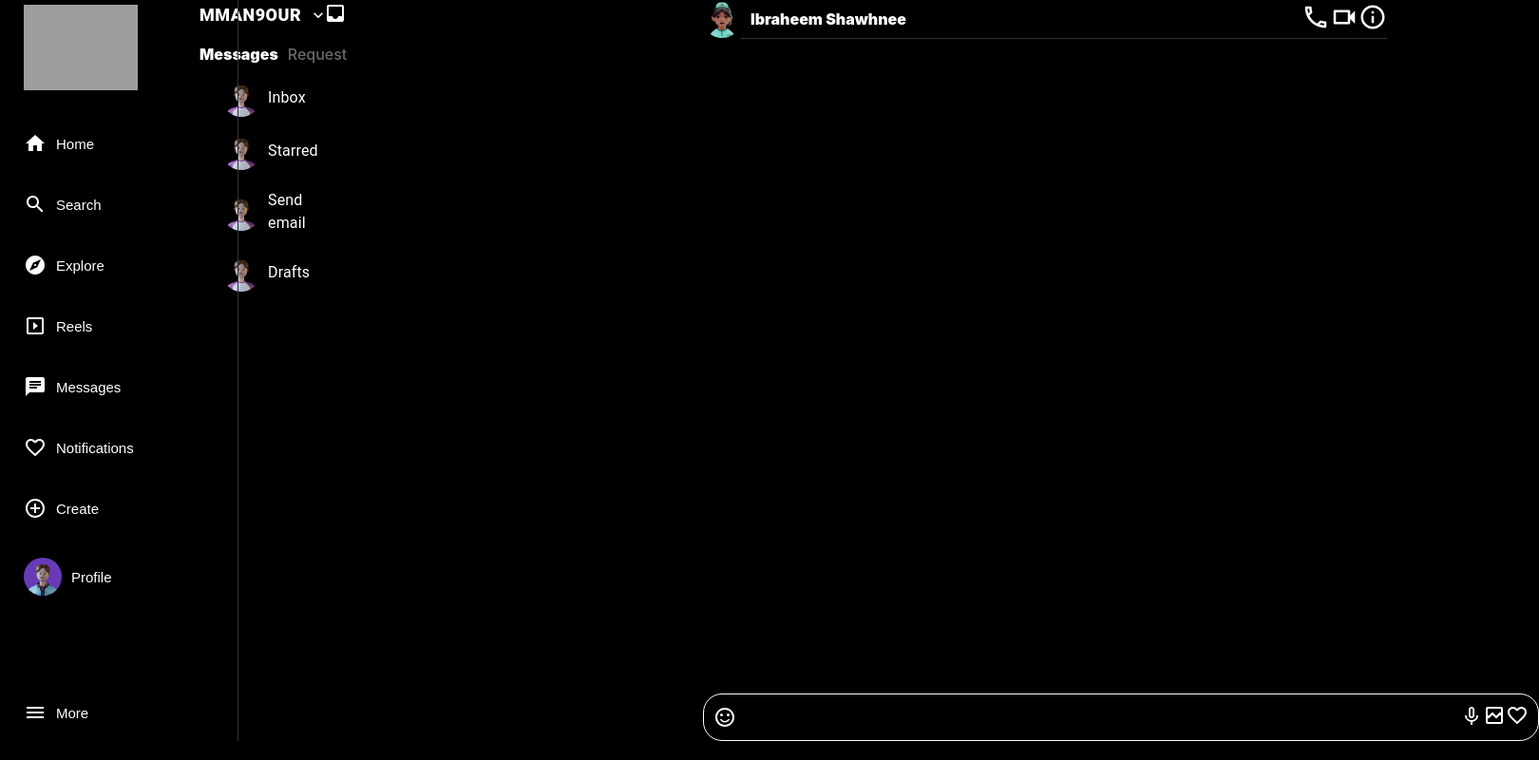
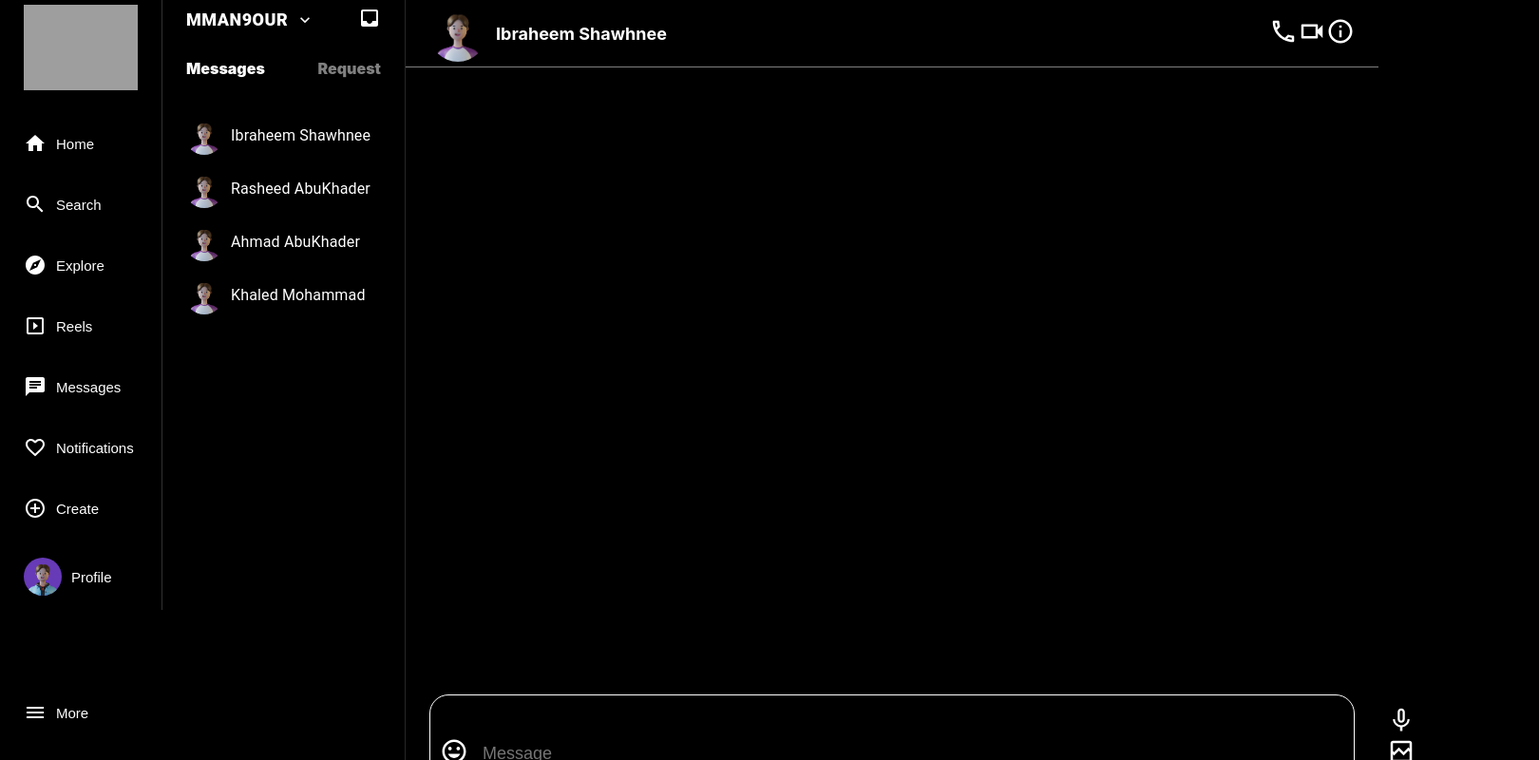
Before and after one commit to mman9our/Instagram-Clone, a React (Vite) app: page /messages in a window 1280 px wide. Shown: the part 20-820 px from the top of the page at 95% size, 1620 px wide, since content can reach past the window. Built offline with nearby package versions, Linux system fonts and the light colour scheme; grey boxes are pictures that could not be loaded.

Commit message:
Messaging page was fixed

```diff
--- a/src/Layout/Layout.jsx
+++ b/src/Layout/Layout.jsx
@@ -10,6 +10,7 @@
 	return (
 		<div className={`${!isLoginOrSignup ? "layout" : "no-layout"}`}>
 			{!isLoginOrSignup && <Sidenav />}
+
 			<Outlet />
 		</div>
 	);
--- a/src/components/navigation/Sidenav.css
+++ b/src/components/navigation/Sidenav.css
@@ -1,5 +1,5 @@
 .sidenav {
-  position: fixed;
+  /* position: fixed; */
   display: flex;
   flex-direction: column;
   z-index: 1;
--- a/src/pages/Messages/Messages.css
+++ b/src/pages/Messages/Messages.css
@@ -1,288 +1,84 @@
-.messages {
+
+.messages{
     width: 100%;
-    margin-left: 200px;
-    height: 400px;
 }
-
 .messages-wrapper {
     display: flex;
 }
 .inbox{
     width:20%;
-    height: fit-content;
-    padding: 20px 10px 10px 10px;
-    color:white;
-    font-weight: 900;
+    border-right: 1px solid rgba(128, 128, 128, 0.305);
 }
 .content{
     width: 80%;
-    height: 1000px;
+    display: flex;
+    justify-content: space-between;
+    flex-direction: column;
+    height: 900px;
 
 }
-.upper-inbox{
-    align-items: center;
+
+.inbox-top-section{
+    margin:25px;
     display: flex;
     justify-content: space-between;
-    margin-bottom: 15px;
+    font-size: 18px;
+    font-weight: 900;
+    align-items: center;
 }
-.messages-section{
+.inbox-middle-section{
+    margin:25px;
     display: flex;
     justify-content: space-between;
+    align-items: center;
+    font-weight: 900;
+
 }
-.request{
-    color:dimgray;
-    font-weight: 500;
+.inbox-middle-section a{
+    color:gray;
+    text-decoration: none;
 }
+.inbox-bottom-section{
+    font-weight: 900;
+}
+.chat-info{
+    margin:25px 25px 5px 25px;
 
-.content{
-    margin:20px
+    display: flex;
+    justify-content: space-between;
+    align-items: center;
 }
-.contact-info{
-    display: flex;
-    align-items: center;
-    justify-content: space-between;
-}
-.account-details{
+.line{
+    border-bottom: 1px solid gray;}
+.user-info{
     display: flex;
     align-items: center;
 }
 
-.chat {
-    border: 1px solid white;
-    border-radius: 20px;
-    position: absolute;
-    bottom: 0;
-    display: flex;
-    padding: 10px;
-    align-items: center;
-    justify-content: space-between;
-    width: 67%;
-    z-index: 1;
-}
-.left{
-    display: flex;
-    align-items: center;
+.user-name{
+    font-size: 18px;
+    font-weight: 700;
+    padding-left: 10px;
 }
 
-
-
-@media screen and (max-width: 767px) {
-    .messages {
-        width: 80%;
-        margin-left: 200px;
-        height: 400px;
-    }
-
-    .messages-wrapper {
-        display: flex;
-
-    }
-    .communication{
-        font-size: small;
-    }
-    .inbox{
-        width:50%;
-        height: fit-content;
-        padding: 20px 10px 10px 10px;
-        color:white;
-        font-weight: 900;
-    }
-    .content{
-        width: 80%;
-        height: 1000px;
-
-    }
-    .upper-inbox{
-        align-items: center;
-        display: flex;
-        justify-content: space-between;
-        margin-bottom: 15px;
-    }
-    .messages-section{
-        display: flex;
-        justify-content: space-between;
-    }
-    .request{
-        color:dimgray;
-        font-weight: 500;
-    }
-
-    .content{
-        margin:20px
-    }
-    .contact-info{
-        display: flex;
-        align-items: center;
-        justify-content: space-between;
-    }
-    .account-details{
-        display: flex;
-        align-items: center;
-    }
-
-    .chat {
-        border: 1px solid white;
-        border-radius: 20px;
-        position: absolute;
-        bottom: 0;
-        display: flex;
-        padding: 3px;
-        align-items: center;
-        justify-content: space-between;
-        width: 50%;
-        z-index: 1;
-    }
-    .left{
-        display: flex;
-        align-items: center;
-        flex-wrap: "wrap";
-    }
-
-}
-@media screen and (max-width: 600px) {
-
+.chat-content{
+    margin: 5px 25px 25px 25px;
+display: flex;
+justify-content: space-between;
+border: 1px solid white;
+border-radius: 20px;
+padding: 10px;
 }
 
-@media screen and (min-width: 600px) and (max-width: 959px) {
-
+.message{
+    align-items: center;
+    display: flex;
 }
-
-@media screen and (min-width: 960px) and (max-width: 1279px) {
-    .messages {
-        width: 100%;
-        margin-left: 200px;
-        height: 400px;
-    }
-
-    .messages-wrapper {
-        display: flex;
-
-    }
-    .inbox{
-        width:20%;
-        height: fit-content;
-        padding: 20px 10px 10px 10px;
-        color:white;
-        font-weight: 900;
-    }
-    .content{
-        width: 80%;
-        height: 1000px;
-
-    }
-    .upper-inbox{
-        align-items: center;
-        display: flex;
-        justify-content: space-between;
-        margin-bottom: 15px;
-    }
-    .messages-section{
-        display: flex;
-        justify-content: space-between;
-    }
-    .request{
-        color:dimgray;
-        font-weight: 500;
-    }
-
-    .content{
-        margin:20px
-    }
-    .contact-info{
-        display: flex;
-        align-items: center;
-        justify-content: space-between;
-    }
-    .account-details{
-        display: flex;
-        align-items: center;
-    }
-
-    .chat {
-        border: 1px solid white;
-        border-radius: 20px;
-        position: absolute;
-        bottom: 0;
-        display: flex;
-        padding: 10px;
-        align-items: center;
-        justify-content: space-between;
-        width: 67%;
-        z-index: 1;
-    }
-    .left{
-        display: flex;
-        align-items: center;
-    }
-
+.input-message input{
+    margin-left: 5px;
+    width: 950px;
+    padding-left: 10px;
+    font-size: 18px;
+    background:none;
+    border: none;
 }
-
-@media screen and (min-width: 1280px) {
-    .messages {
-        width: 100%;
-        margin-left: 200px;
-        height: 400px;
-    }
-
-    .messages-wrapper {
-        display: flex;
-
-    }
-    .inbox{
-        width:20%;
-        height: fit-content;
-        padding: 20px 10px 10px 10px;
-        color:white;
-        font-weight: 900;
-    }
-    .content{
-        width: 80%;
-        height: 1000px;
-
-    }
-    .upper-inbox{
-        align-items: center;
-        display: flex;
-        justify-content: space-between;
-        margin-bottom: 15px;
-    }
-    .messages-section{
-        display: flex;
-        justify-content: space-between;
-    }
-    .request{
-        color:dimgray;
-        font-weight: 500;
-    }
-
-    .content{
-        margin:20px
-    }
-    .contact-info{
-        display: flex;
-        align-items: center;
-        justify-content: space-between;
-    }
-    .account-details{
-        display: flex;
-        align-items: center;
-    }
-
-    .chat {
-        border: 1px solid white;
-        border-radius: 20px;
-        position: absolute;
-        bottom: 0;
-        display: flex;
-        padding: 10px;
-        align-items: center;
-        justify-content: space-between;
-        width: 67%;
-        z-index: 1;
-    }
-    .left{
-        display: flex;
-        align-items: center;
-    }
-
-}
--- a/src/pages/Messages/Messages.jsx
+++ b/src/pages/Messages/Messages.jsx
@@ -17,10 +17,10 @@
 import CallOutlinedIcon from "@mui/icons-material/CallOutlined";
 import VideocamOutlinedIcon from "@mui/icons-material/VideocamOutlined";
 import InfoOutlinedIcon from "@mui/icons-material/InfoOutlined";
-import SentimentSatisfiedAltOutlinedIcon from "@mui/icons-material/SentimentSatisfiedAltOutlined";
 import KeyboardVoiceOutlinedIcon from "@mui/icons-material/KeyboardVoiceOutlined";
 import BrokenImageOutlinedIcon from "@mui/icons-material/BrokenImageOutlined";
 import FavoriteBorderOutlinedIcon from "@mui/icons-material/FavoriteBorderOutlined";
+import MoodOutlinedIcon from "@mui/icons-material/MoodOutlined";
 const Messages = () => {
 	const [anchorEl, setAnchorEl] = useState(null);
 	const open = Boolean(anchorEl);
@@ -34,8 +34,8 @@
 		<div className="messages">
 			<div className="messages-wrapper">
 				<div className="inbox">
-					<div className="upper-inbox">
-						<div className="accounts">
+					<div className="inbox-top-section">
+						<div className="account-name">
 							<Button
 								sx={{
 									fontWeight: 800,
@@ -64,6 +64,7 @@
 								mman9our
 							</Button>
 							<Menu
+								sx={{ width: "130px" }}
 								id="demo-customized-menu"
 								MenuListProps={{
 									"aria-labelledby": "demo-customized-button",
@@ -87,22 +88,33 @@
 								</MenuItem>
 							</Menu>
 						</div>
-						<div className="new-message">
+						<div className="create-new-message">
 							<InboxIcon />
 						</div>
 					</div>
-					<div className="messages-section">
-						<div>Messages</div>
-						<div className="request">Request</div>
+					<div className="inbox-middle-section">
+						<div className="messages-text">Messages</div>
+						<div className="request-text">
+							<a href="#">Request</a>
 						</div>
+					</div>
+					<div className="inbox-bottom-section">
 						<List>
-						{["Inbox", "Starred", "Send email", "Drafts"].map((text) => (
+							{[
+								"Ibraheem Shawhnee",
+								"Rasheed AbuKhader",
+								"Ahmad AbuKhader",
+								"Khaled Mohammad",
+							].map((text) => (
 								<ListItem key={text} disablePadding>
 									<ListItemButton>
 										<ListItemIcon
 											sx={{ color: "white", justifyContent: "space-around" }}
 										>
-										<Avatar sizes="large" src={"src/assets/Avatars/boy.png"} />
+											<Avatar
+												sizes="large"
+												src={"src/assets/Avatars/boy.png"}
+											/>
 											{/* {index % 2 === 0 ? <InboxIcon /> : <MailIcon />} */}
 										</ListItemIcon>
 										<ListItemText primary={text} />
@@ -111,22 +123,21 @@
 							))}
 						</List>
 					</div>
-				<hr style={{ border: " 1px solid rgba(255, 255, 255, 0.128)" }} />
+				</div>
 
 				<div className="content">
-					<div className="contact-info">
-						<div className="account-details">
-							<Avatar src="src/assets/Avatars/nurse.png" />
-							<span
-								style={{
-									paddingLeft: "10px",
-									fontWeight: "900",
-								}}
-							>
-								Ibraheem Shawhnee
-							</span>
+					<div className="line">
+						<div className="chat-info">
+							<div className="user-info">
+								<div className="user-image">
+									<Avatar
+										src="src/assets/Avatars/boy.png"
+										sx={{ width: "60px", height: "60px" }}
+									/>
 								</div>
-						<div className="communication-methods">
+								<div className="user-name">Ibraheem Shawhnee</div>
+							</div>
+							<div className="communication">
 								<span>
 									<CallOutlinedIcon
 										sx={{ fontSize: { xs: 12, sm: 16, md: 25, lg: 30 } }}
@@ -144,25 +155,34 @@
 								</span>
 							</div>
 						</div>
-					<hr />
-					<div className="chat">
-						<div className="left">
-							<SentimentSatisfiedAltOutlinedIcon />
-							<input
-								style={{
-									paddingLeft: "10px",
-									background: "none",
-									border: "none",
-									color: "white",
-									width: "400px",
-									fontSize: "20px",
-								}}
-							></input>
 					</div>
-						<div className="right">
-							<KeyboardVoiceOutlinedIcon />
-							<BrokenImageOutlinedIcon />
-							<FavoriteBorderOutlinedIcon />
+					<div className="chat-content">
+						<div className="message">
+							<div className="emojis">
+								<MoodOutlinedIcon
+									sx={{ fontSize: { xs: 12, sm: 16, md: 25, lg: 30 } }}
+								/>
+							</div>
+							<div className="input-message">
+								<input placeholder="Message"></input>
+							</div>
+						</div>
+						<div className="message-type">
+							<span>
+								<KeyboardVoiceOutlinedIcon
+									sx={{ fontSize: { xs: 12, sm: 16, md: 25, lg: 30 } }}
+								/>
+							</span>
+							<span>
+								<BrokenImageOutlinedIcon
+									sx={{ fontSize: { xs: 12, sm: 16, md: 25, lg: 30 } }}
+								/>
+							</span>
+							<span>
+								<FavoriteBorderOutlinedIcon
+									sx={{ fontSize: { xs: 12, sm: 16, md: 25, lg: 30 } }}
+								/>
+							</span>
 						</div>
 					</div>
 				</div>
```
Lines whose indentation alone changed are shown as unchanged.
